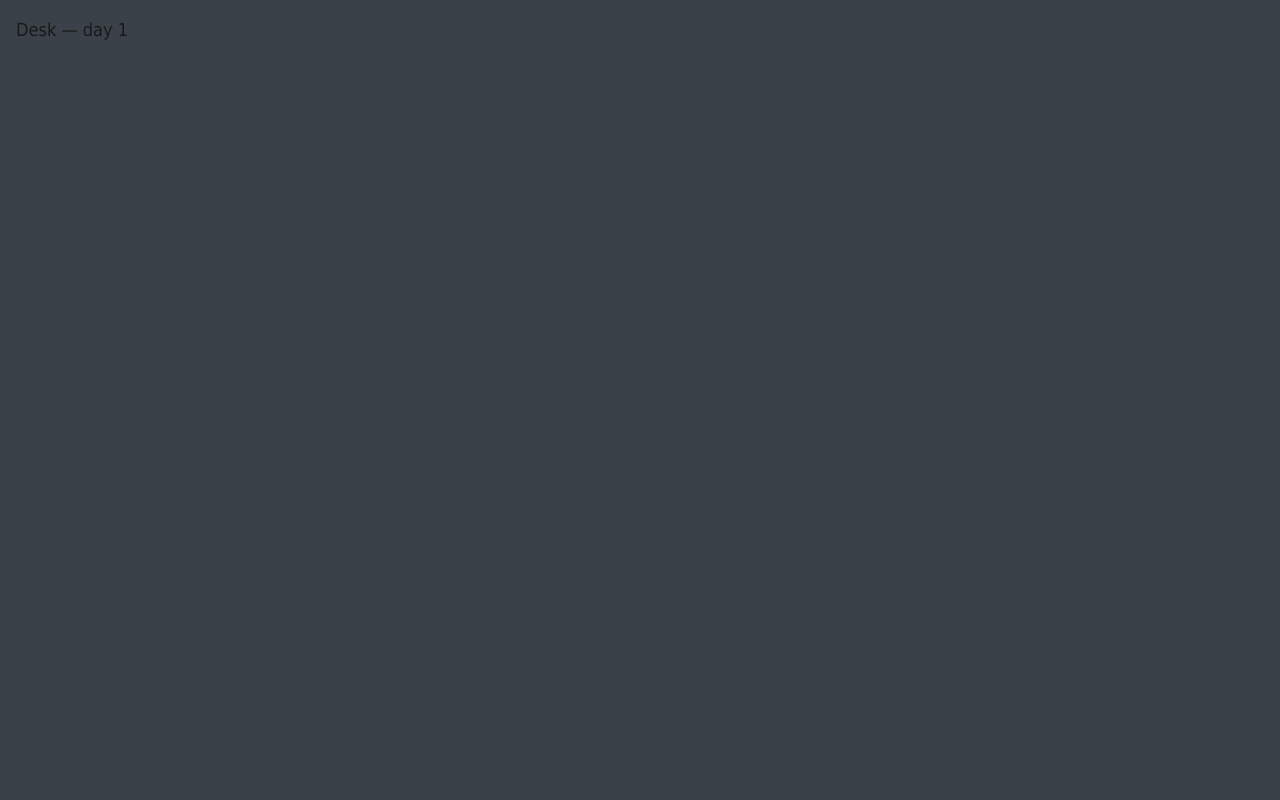
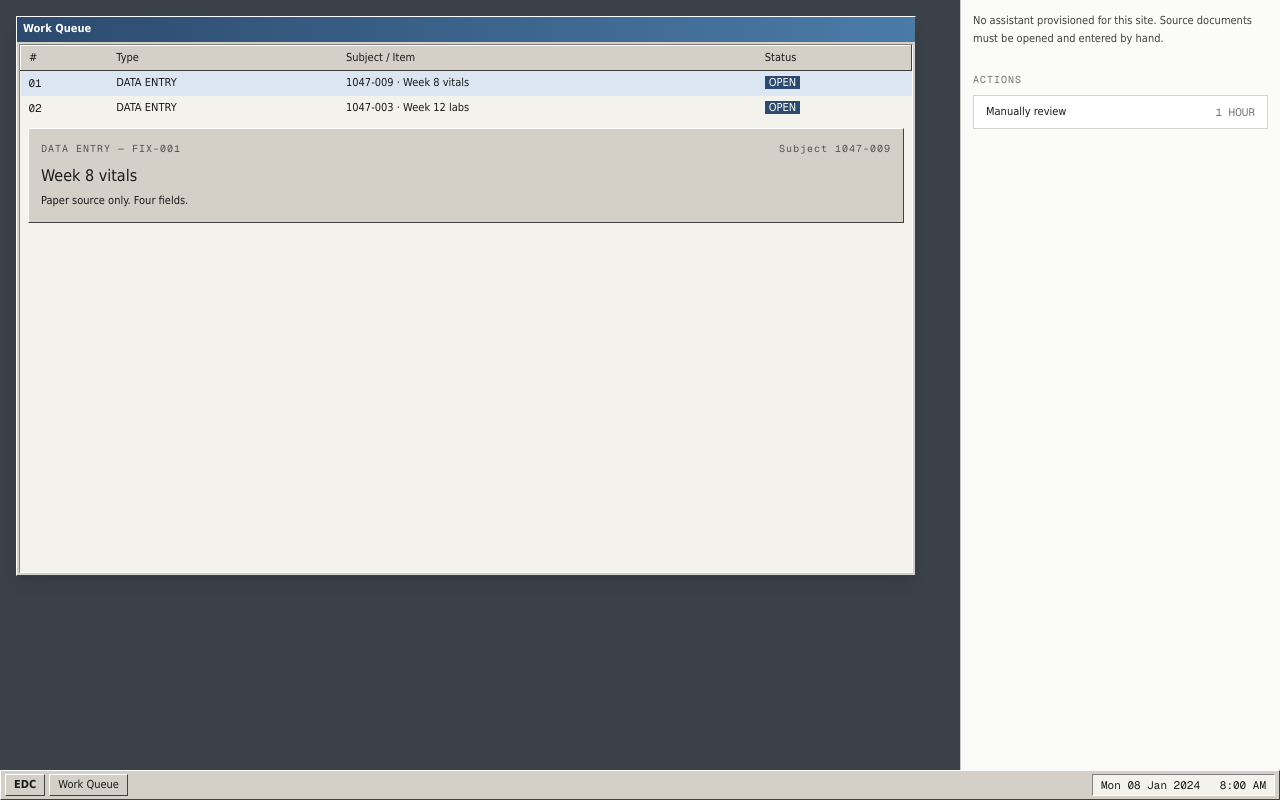
Before and after one commit to dwhu/within-normal-limits, a Next.js app: page / in a window 1280 px wide. Both pictures are taken after a click on the button "Sign in". Built offline with nearby package versions, Linux system fonts and the light colour scheme.

Commit message:
feat(desk): work queue window and VERA's rail

```diff
--- a/src/app/page.tsx
+++ b/src/app/page.tsx
@@ -2,6 +2,7 @@
 
 import { useCallback, useReducer } from "react";
 
+import { Desk } from "@/components/desk/Desk";
 import { SignIn } from "@/components/screens/SignIn";
 import { SCRIPT } from "@/game/script";
 import { initialState, reducer } from "@/game/state";
@@ -18,10 +19,6 @@ export default function Home() {
     case "signin":
       return <SignIn onSignIn={() => dispatch({ type: "SIGN_IN" })} />;
     default:
-      return (
-        <main className="p-4">
-          <h1 className="text-lg">Desk — day {state.day}</h1>
-        </main>
-      );
+      return <Desk state={state} dispatch={dispatch} script={SCRIPT} />;
   }
 }
--- /dev/null
+++ b/src/components/desk/Desk.tsx
@@ -0,0 +1,48 @@
+"use client";
+
+import { Taskbar } from "@/components/desk/Taskbar";
+import { useWindows } from "@/components/desk/useWindows";
+import { Window } from "@/components/desk/Window";
+import { Rail } from "@/components/vera/Rail";
+import { WorkQueue } from "@/components/windows/WorkQueue";
+import type { Action, Situation, State } from "@/game/types";
+
+type Props = {
+  state: State;
+  dispatch: (action: Action) => void;
+  script: Situation[];
+};
+
+export function Desk({ state, dispatch, script }: Props) {
+  const { windows, focus, close, move } = useWindows();
+
+  const today = script.filter((s) => s.day === state.day);
+  const current = script[state.index];
+  const doneIds = state.resolutions.map((r) => r.situationId);
+
+  return (
+    <div className="relative h-screen w-screen overflow-hidden">
+      {windows.map((w) => (
+        <Window
+          key={w.id}
+          window={w}
+          onFocus={focus}
+          onMove={move}
+          onClose={w.id === "queue" ? undefined : close}
+        >
+          {w.id === "queue" && (
+            <WorkQueue today={today} current={current} doneIds={doneIds} />
+          )}
+        </Window>
+      ))}
+
+      <Rail
+        situation={current}
+        onAccept={() => dispatch({ type: "ACCEPT" })}
+        onReview={() => dispatch({ type: "SUBMIT", values: {} })}
+      />
+
+      <Taskbar windows={windows} clock={state.clock} day={state.day} onFocus={focus} />
+    </div>
+  );
+}
--- /dev/null
+++ b/src/components/vera/Rail.tsx
@@ -0,0 +1,67 @@
+"use client";
+
+import type { Situation } from "@/game/types";
+
+const COST_LABEL: Record<number, string> = { 60: "1 HOUR", 90: "1.5 HR" };
+
+type Props = {
+  situation?: Situation;
+  onAccept: () => void;
+  onReview: () => void;
+};
+
+export function Rail({ situation, onAccept, onReview }: Props) {
+  const assisted = situation?.vera !== undefined;
+
+  return (
+    <aside
+      className="absolute right-0 top-0 bottom-[30px] w-[320px] overflow-auto p-3"
+      style={{ background: "var(--vera-face)", borderLeft: "1px solid #c9c9c4" }}
+    >
+      {situation && !assisted && (
+        <p className="leading-relaxed text-neutral-700">
+          No assistant provisioned for this site. Source documents must be opened and
+          entered by hand.
+        </p>
+      )}
+
+      {situation?.vera && (
+        <>
+          <div
+            className="font-mono text-[10px] tracking-widest"
+            style={{ color: "var(--vera-teal)" }}
+          >
+            VERA · v3.0
+          </div>
+          <p className="mt-3 leading-relaxed">{situation.vera.summary}</p>
+        </>
+      )}
+
+      {situation && (
+        <div className="mt-6">
+          <div className="font-mono text-[10px] tracking-widest text-neutral-500">
+            ACTIONS
+          </div>
+          {assisted && (
+            <button
+              type="button"
+              onClick={onAccept}
+              className="mt-2 flex w-full justify-between border border-neutral-300 bg-white px-3 py-2 text-left"
+            >
+              <span>Accept as drafted</span>
+              <span className="font-mono text-neutral-500">30 MIN</span>
+            </button>
+          )}
+          <button
+            type="button"
+            onClick={onReview}
+            className="mt-2 flex w-full justify-between border border-neutral-300 bg-white px-3 py-2 text-left"
+          >
+            <span>Manually review</span>
+            <span className="font-mono text-neutral-500">{COST_LABEL[situation.cost]}</span>
+          </button>
+        </div>
+      )}
+    </aside>
+  );
+}
--- /dev/null
+++ b/src/components/windows/WorkQueue.tsx
@@ -0,0 +1,64 @@
+"use client";
+
+import type { Situation } from "@/game/types";
+
+const TYPE_LABEL: Record<Situation["type"], string> = {
+  screening: "SCREENING",
+  "data-entry": "DATA ENTRY",
+  safety: "SAFETY",
+};
+
+type Props = {
+  today: Situation[];
+  current?: Situation;
+  doneIds: string[];
+};
+
+export function WorkQueue({ today, current, doneIds }: Props) {
+  return (
+    <div className="flex h-full flex-col">
+      <table className="w-full border-collapse text-left">
+        <thead>
+          <tr className="bevel-out">
+            <th className="px-2 py-1 font-normal">#</th>
+            <th className="px-2 py-1 font-normal">Type</th>
+            <th className="px-2 py-1 font-normal">Subject / Item</th>
+            <th className="px-2 py-1 font-normal">Status</th>
+          </tr>
+        </thead>
+        <tbody>
+          {today.map((s, i) => {
+            const done = doneIds.includes(s.id);
+            return (
+              <tr key={s.id} className={s.id === current?.id ? "bg-[#dce6f2]" : ""}>
+                <td className="px-2 py-1 font-mono">{String(i + 1).padStart(2, "0")}</td>
+                <td className="px-2 py-1">{TYPE_LABEL[s.type]}</td>
+                <td className="px-2 py-1">
+                  {s.subject} · {s.title}
+                </td>
+                <td className="px-2 py-1">
+                  <span className={done ? "text-neutral-500" : "bg-[#2c4a6e] px-1 text-white"}>
+                    {done ? "DONE" : "OPEN"}
+                  </span>
+                </td>
+              </tr>
+            );
+          })}
+        </tbody>
+      </table>
+
+      {current && (
+        <div className="bevel-out m-2 p-3">
+          <div className="flex justify-between font-mono text-[10px] tracking-widest text-neutral-600">
+            <span>
+              {TYPE_LABEL[current.type]} — {current.id}
+            </span>
+            <span>Subject {current.subject}</span>
+          </div>
+          <h2 className="mt-2 text-base">{current.title}</h2>
+          <p className="mt-1 leading-relaxed">{current.blurb}</p>
+        </div>
+      )}
+    </div>
+  );
+}
```
Also changed, not shown: 2 other files (tests, documents, lock files or other folders).
